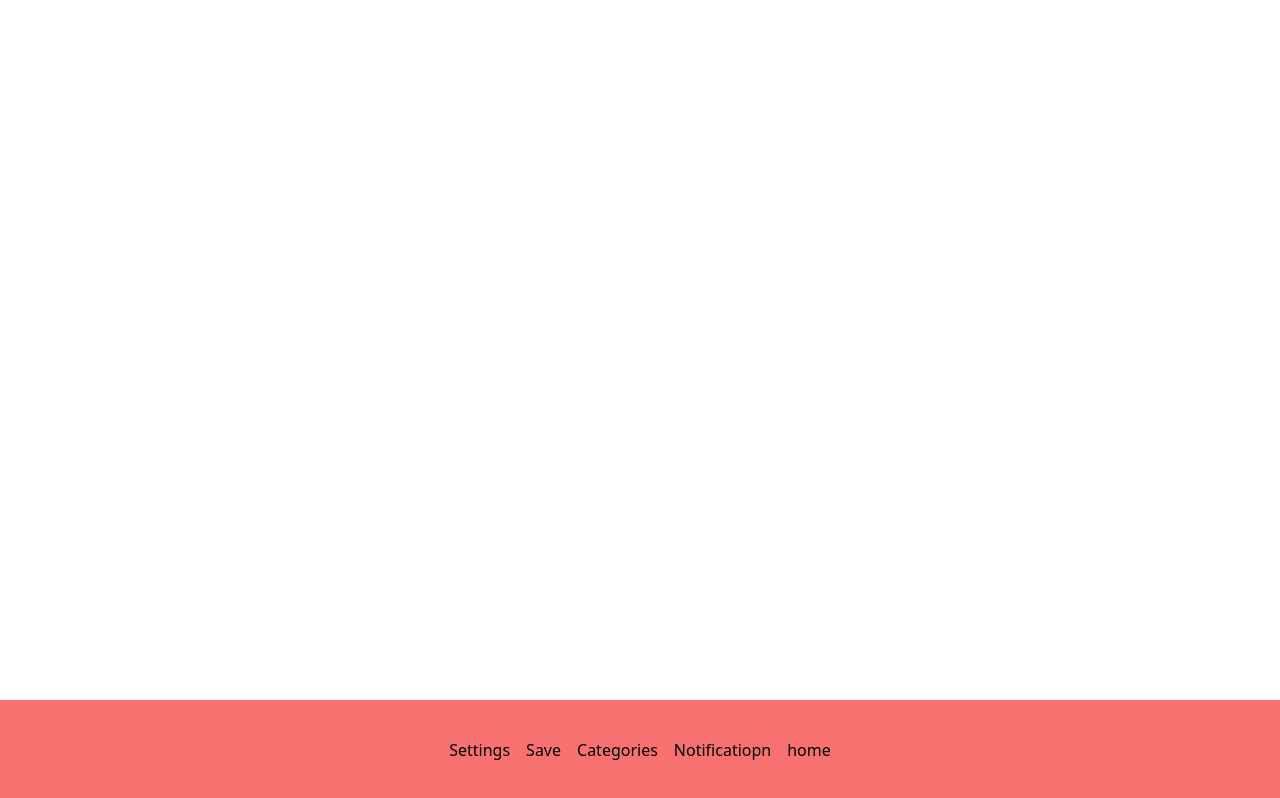
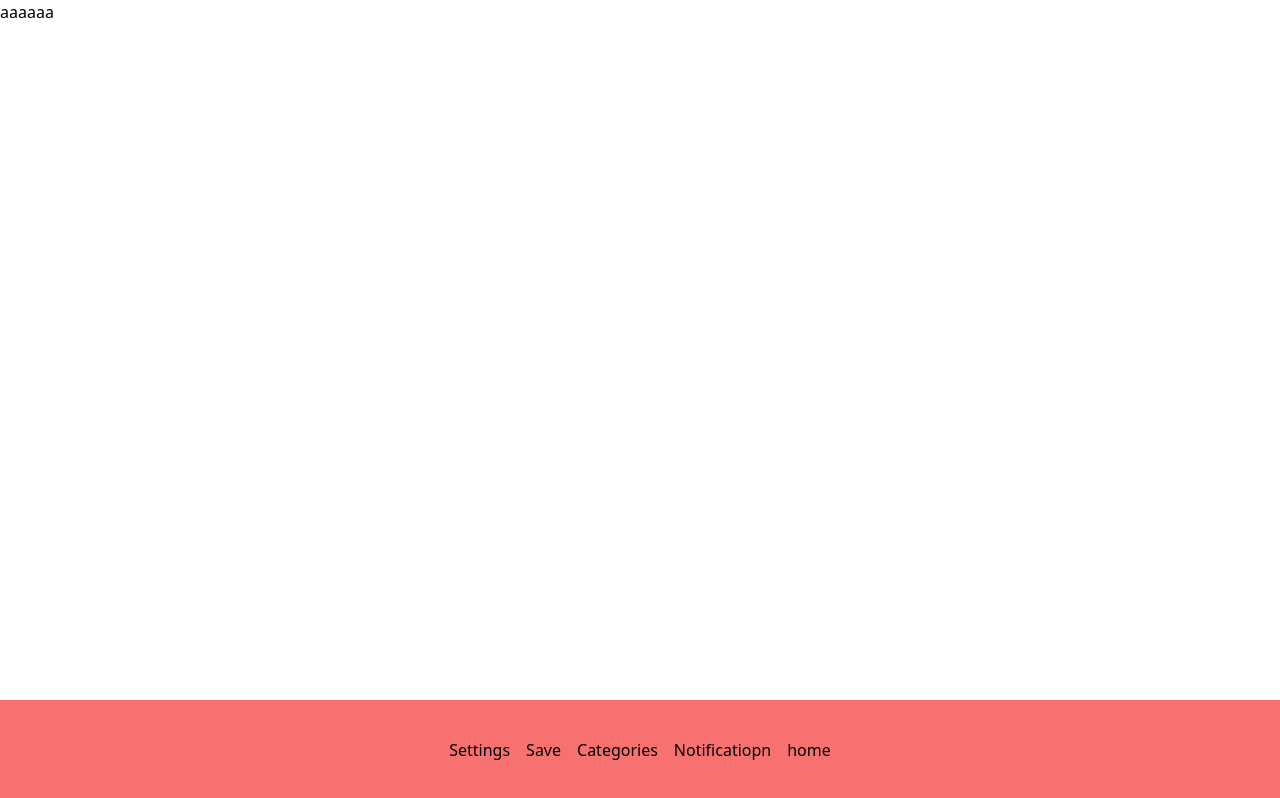
Before and after one commit to imadbenmadi/Djezzy-Event, a React (Vite) app: page / in a window 1280 px wide. Built offline with nearby package versions, Linux system fonts and the light colour scheme.

Commit message:
init home page components

```diff
--- a/src/App.jsx
+++ b/src/App.jsx
@@ -4,7 +4,9 @@ import { Outlet } from "react-router";
 export default function App() {
     return (
         <>
-            <Outlet />
+            <div className=" relative z-0">
+                <Outlet />
+            </div>
             <div
                 className=" bg-red-400 w-full h-[100px] absolute bottom-0 flex flex-row-reverse items-center justify-center gap-4 z-50
       "
--- /dev/null
+++ b/src/Components/HomeComponents/Latest.jsx
@@ -0,0 +1,7 @@
+import React from 'react'
+
+export default function Latest() {
+  return (
+    <div>Latest</div>
+  )
+}
--- /dev/null
+++ b/src/Components/HomeComponents/NavBar.jsx
@@ -0,0 +1,7 @@
+import React from 'react'
+
+export default function NavBar() {
+  return (
+    <div>NavBar</div>
+  )
+}
--- /dev/null
+++ b/src/Components/HomeComponents/New_Subs.jsx
@@ -0,0 +1,7 @@
+import React from 'react'
+
+export default function New_Subs() {
+  return (
+    <div>New_Subs</div>
+  )
+}
--- a/src/Components/Pages/Home.jsx
+++ b/src/Components/Pages/Home.jsx
@@ -2,8 +2,8 @@ import React from 'react'
 import routes from '../../Router'
 export default function Home() {
   return (
-      <div>
-
+      <div className=''>
+          aaaaaa
     </div>
   )
 }
```
